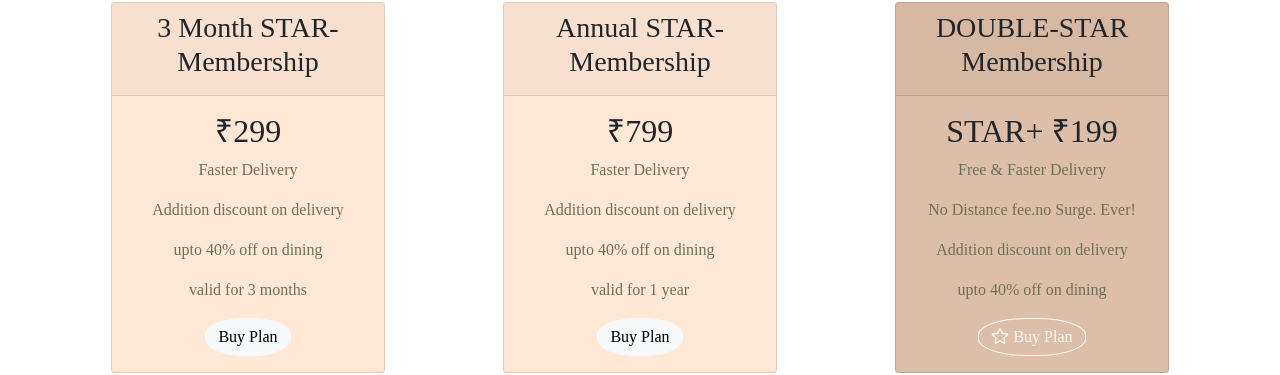
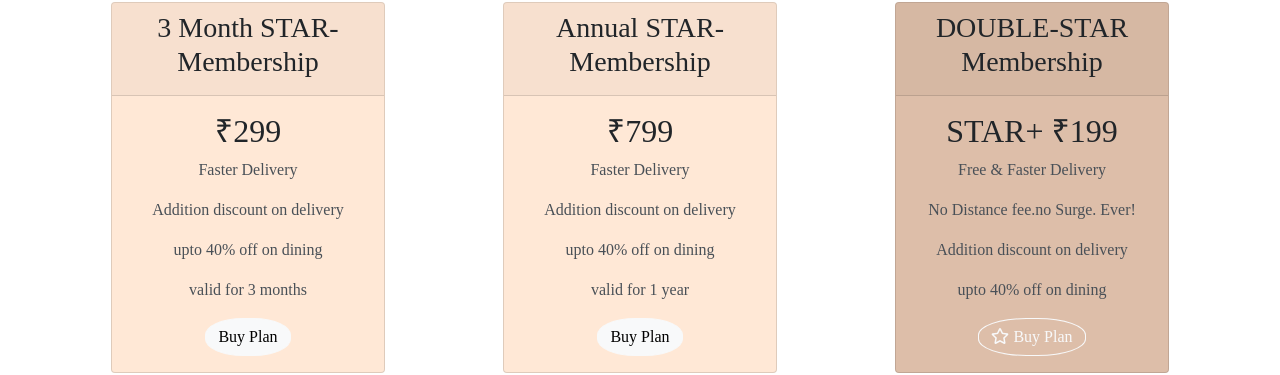
Before and after one commit to priyalmalviya/foodgy-food-site, a plain HTML site: page index.html in a window 1280 px wide. Shown: the part 1679-2054 px from the top of the page. Drawn offline with nearby package versions, Linux system fonts and the light colour scheme; a web font is replaced by a local one.

Commit message:
update style.css

```diff
--- a/css/styles.css
+++ b/css/styles.css
@@ -9,7 +9,7 @@ h1, h2, h3, h4, h5, h6 {
 }
 
 p {
-  color: #6b705c;
+  color: #495057;
   font-size: 1rem;
 }
 
```
